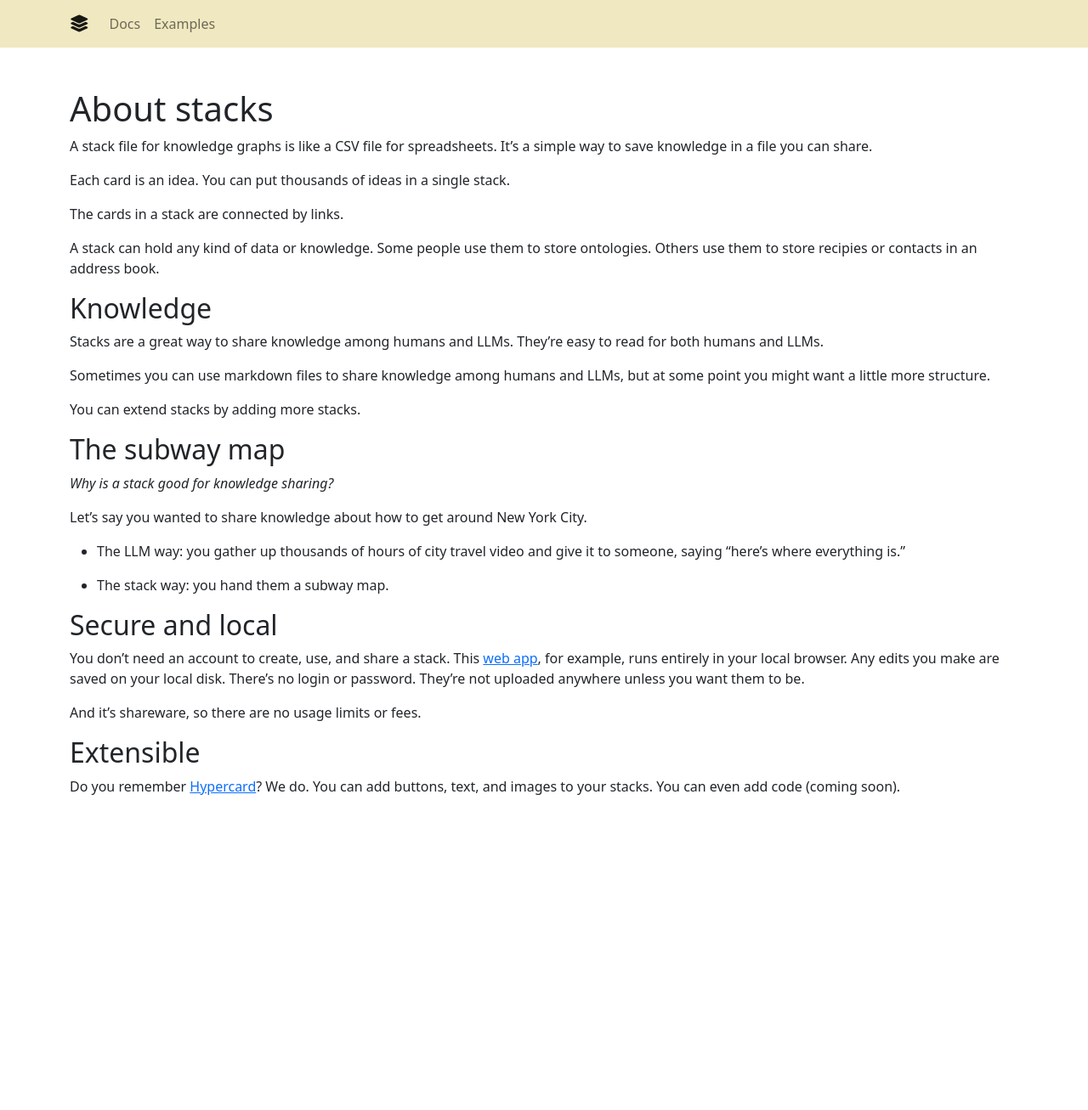
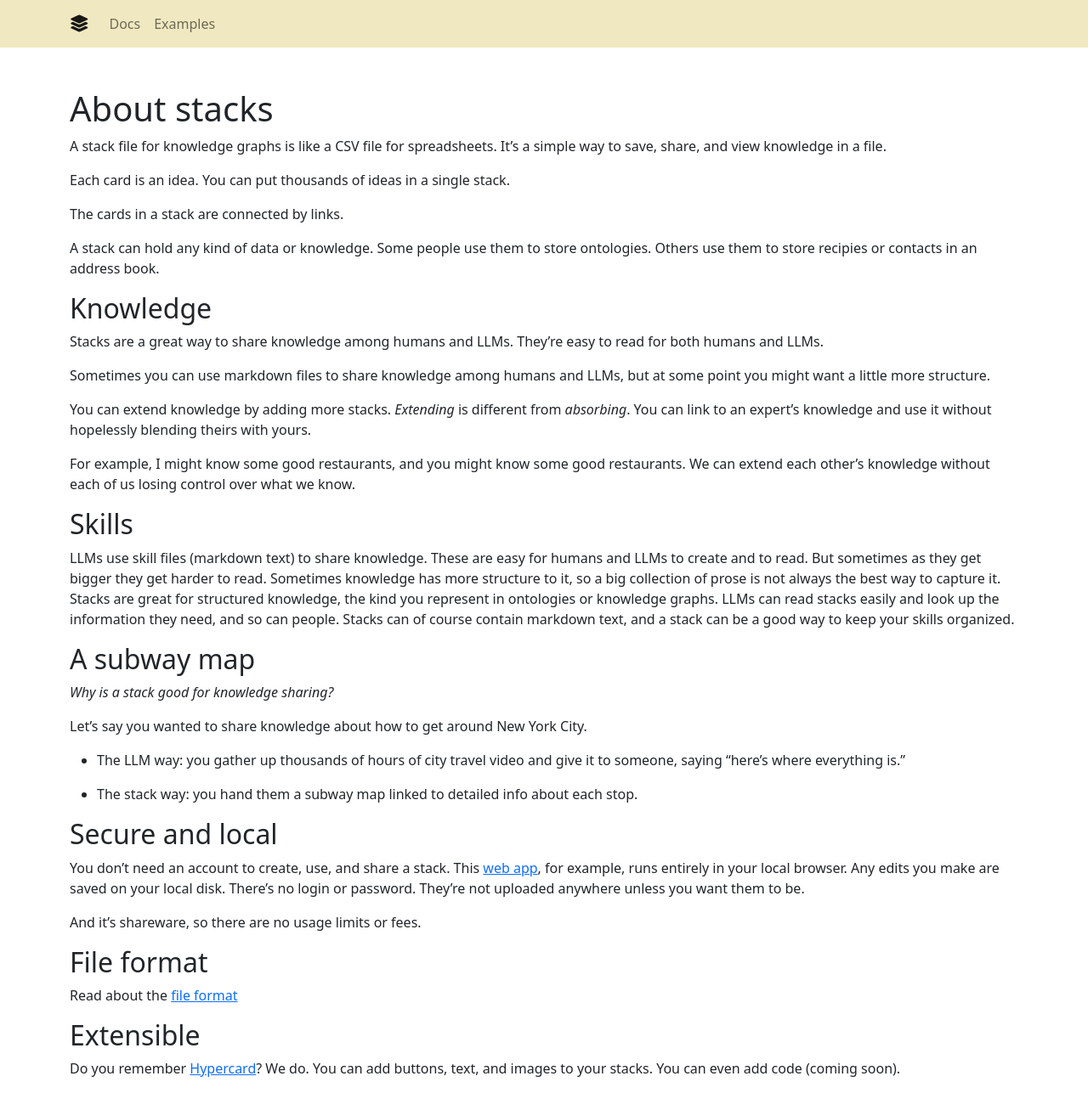
Before and after one commit to stack-db/stack-db.github.io, a Jekyll site: the page built from doc/index.md, in a window 1280 px wide and 1400 px high. Shown: the top 1307 px of the window at 85% size. Built offline with Jekyll 4.4.1, drawn with Linux system fonts in a browser that asks for light colours; nearby versions of some CDN libraries.

Commit message:
more docs

```diff
--- a/doc/index.md
+++ b/doc/index.md
@@ -8,7 +8,7 @@ layout: default
 # About stacks
 
 A stack file for knowledge graphs is like a CSV file for spreadsheets.
-It's a simple way to save knowledge in a file you can share.
+It's a simple way to save, share, and view knowledge in a file.
 
 Each card is an idea.
 You can put thousands of ideas in a single stack.
@@ -29,9 +29,28 @@ Sometimes you can use markdown files to share knowledge
 among humans and LLMs, but at some point you might
 want a little more structure.
 
-You can extend stacks by adding more stacks.
+You can extend knowledge by adding more stacks. *Extending* is different
+from *absorbing*. You can link to an expert's knowledge and use it
+without hopelessly blending theirs with yours.
 
-## The subway map
+For example, I might know some good restaurants, and you might know
+some good restaurants. We can extend each other's knowledge without
+each of us losing control over what we know.
+
+## Skills
+
+LLMs use skill files (markdown text) to share knowledge. These are
+easy for humans and LLMs to create and to read. But sometimes as they
+get bigger they get harder to read. Sometimes knowledge has more
+structure to it, so a big collection of prose is not always the best
+way to capture it.  Stacks are great for structured knowledge, the
+kind you represent in ontologies or knowledge graphs. LLMs can read
+stacks easily and look up the information they need, and so can
+people. Stacks can of course contain markdown text, and a stack can be
+a good way to keep your skills organized.
+
+
+## A subway map
 
 *Why is a stack good for knowledge sharing?*
 
@@ -40,7 +59,7 @@ Let's say you wanted to share knowledge about how to get around New York City.
 * The LLM way: you gather up thousands of hours of city travel video
   and give it to someone, saying "here's where everything is."
 
-* The stack way: you hand them a subway map.
+* The stack way: you hand them a subway map linked to detailed info about each stop.
 
 ##  Secure and local
 
@@ -51,6 +70,10 @@ They're not uploaded anywhere unless you want them to be.
 
 And it's shareware, so there are no usage limits or fees.
 
+## File format
+
+Read about the [file format](file-format)
+
 ## Extensible
 
 Do you remember [Hypercard](https://hypercard.org/)? We do.
```
Also changed, not shown: doc/file-format.md (added, +23 -0 lines).
